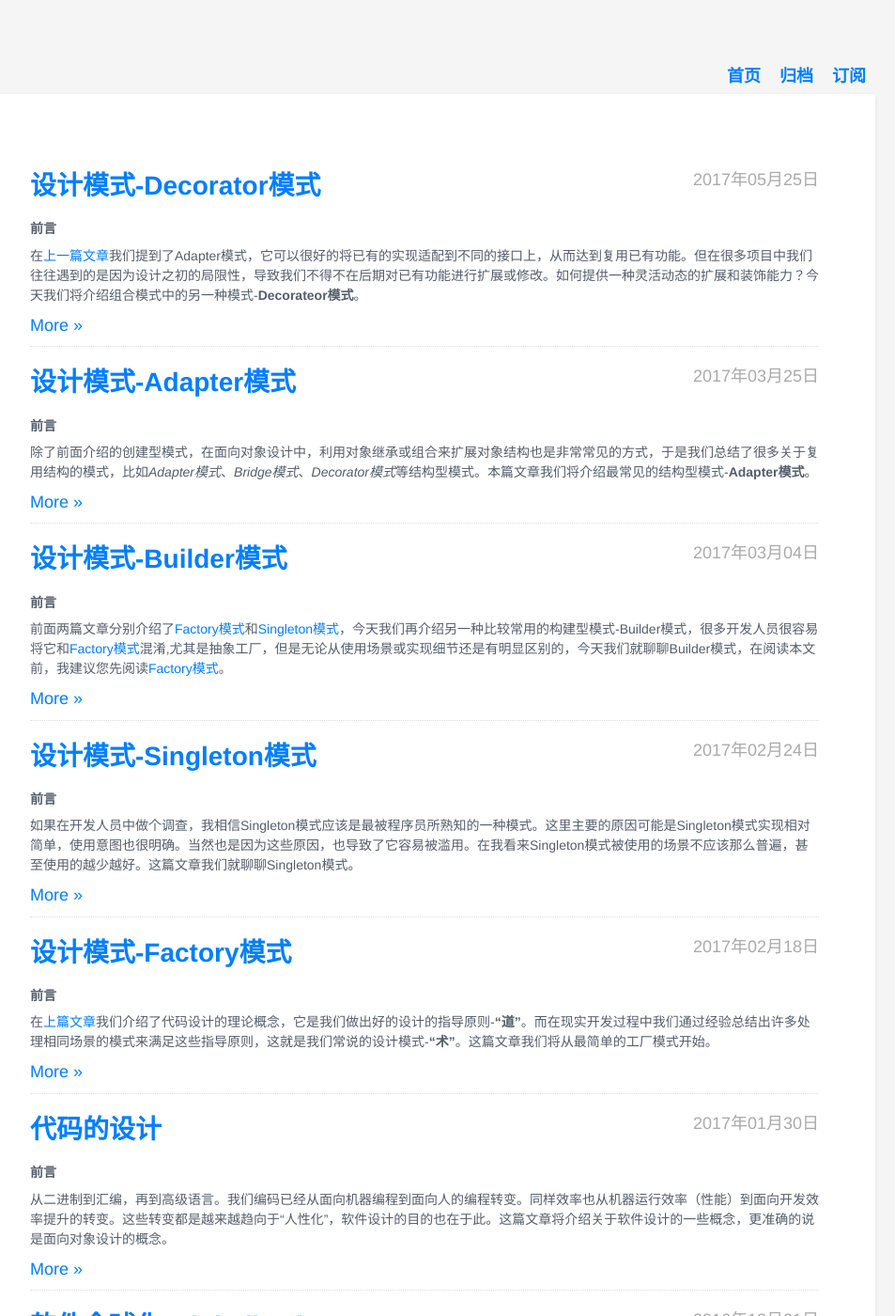
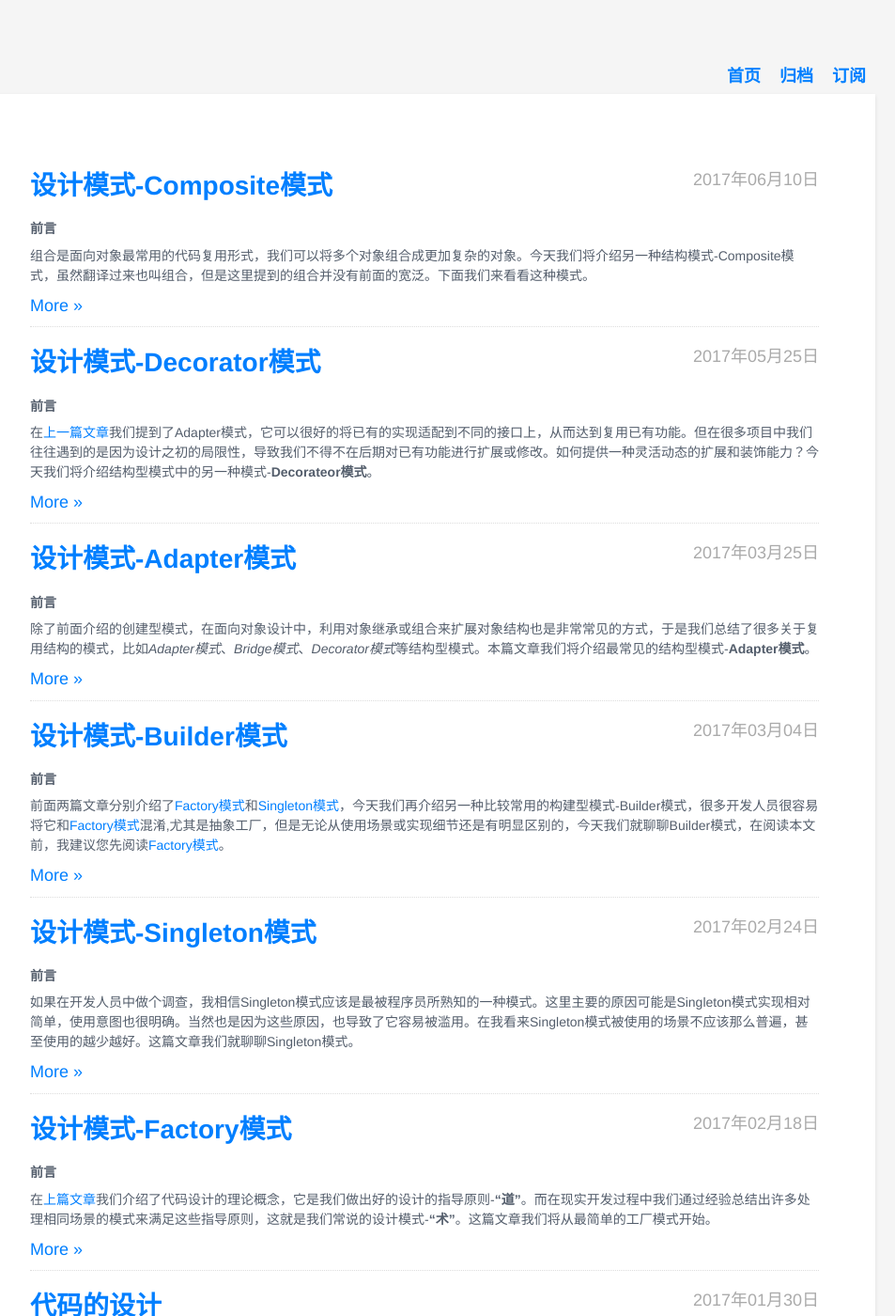
Before and after one commit to qunxi/qunxi.github.io, a Jekyll site: the page built from index.html, in a window 1280 px wide and 1400 px high. Shown: the whole window at 94% size, without its empty margins (188-1141 px from the left). Built offline with Jekyll 4.4.1, drawn with Linux system fonts in a browser that asks for light colours; some of the changed lines change nothing that is shown; some of the changed text lies outside the part shown.

Commit message:
add a new post of blog

````diff
--- a/_posts/2017-05-25-design-pattern-decorator.md
+++ b/_posts/2017-05-25-design-pattern-decorator.md
@@ -8,12 +8,12 @@ description: ""
 comments : true
 categories:
 tags:
-- 工程
-- 基础
+- 设计
+- 模式
 ---
 # 前言
 
-在[上一篇文章](https://qunxi.github.io/2017/03/25/design-pattern-adapter.html)我们提到了Adapter模式，它可以很好的将已有的实现适配到不同的接口上，从而达到复用已有功能。但在很多项目中我们往往遇到的是因为设计之初的局限性，导致我们不得不在后期对已有功能进行扩展或修改。如何提供一种灵活动态的扩展和装饰能力？今天我们将介绍组合模式中的另一种模式-**Decorateor模式**。
+在[上一篇文章](https://qunxi.github.io/2017/03/25/design-pattern-adapter.html)我们提到了Adapter模式，它可以很好的将已有的实现适配到不同的接口上，从而达到复用已有功能。但在很多项目中我们往往遇到的是因为设计之初的局限性，导致我们不得不在后期对已有功能进行扩展或修改。如何提供一种灵活动态的扩展和装饰能力？今天我们将介绍结构型模式中的另一种模式-**Decorateor模式**。
 
 <!--more-->
 
--- /dev/null
+++ b/_posts/2017-06-10-design-pattern-composite.md
@@ -0,0 +1,244 @@
+---
+author: qunxi
+create: 2017-06-07 18:43+08:00
+update: 2017-06-07 18:43+08:00
+layout: page
+title: "设计模式-Composite模式"
+description: ""
+comments : true
+categories:
+tags:
+- 设计
+- 模式
+---
+
+# 前言
+
+组合是面向对象最常用的代码复用形式，我们可以将多个对象组合成更加复杂的对象。今天我们将介绍另一种结构模式-Composite模式，虽然翻译过来也叫组合，但是这里提到的组合并没有前面的宽泛。下面我们来看看这种模式。
+<!--more-->
+
+# 1. 树形组合
+
+在现实世界中，事物组合关系错综复杂很难找到唯一的规律或模式来描述它们。但是我们可以根据不同组合的自身特点，将它们归纳成不同的种类，比如线性的序列、非线性的图、树等组合方式。 而Composite模式就是用来处理树形结构的。
+
+下面我们来看下树形结构的定义：
+
+ > 树形结构是一种层次的嵌套结构。 一个树形结构的外层和内层有相似的结构， 所以这种结构多可以递归的表示
+
+在现实世界中树形结构随处可见，它已经成为归纳分类的重要工具，比如企业组织架构、数据组织方式(XML)、思维导图等，都是树形结构的抽象。
+
+在使用计算机时我们习惯将内容或功能相关的文件放在同一个的目录下，然后再将相关目录包含在一个更大主题的目录下，这样不仅方便查找，更重要的是它符合人类记忆习惯-人总是喜欢用归纳的方式辅助记忆。下面我们将简化后的文件系统设计如下：
+
+```
+public abstract class File
+{
+    public long FileId{get; private set;}
+    public abstract void Open();
+    public abstract void Close();
+}
+
+public class BinaryFile ：File{
+    ...
+}
+
+public class TextFile : File{
+    ...
+}
+
+public class Folder
+{
+    ...
+
+    public void AddFile(File file){
+        _files.Add(file);
+    }
+
+    public void RemoveFile(File file){
+        _files.Remove(file);
+    }
+
+    public int GetFilesCount(){
+        return _files.Count;
+    }
+
+    private List<File> _files;
+}
+```
+
+在上面的例子中，**Folder**和**File**是独立的对象，**Folder**更像是管理**File**的容器。不要忘了**Folder**是可以自包含的，那么这个时候我们就要对**Folder**和**File**做区别处理。下面是是对**Folder**类的进一步扩展。
+
+```
+public class Folder{
+    ...
+    public void AddFolder(Folder folder){
+        _childFolders.Add(folder);
+    }
+
+    public vid RemoveFolder(Folder folder){
+        _childFolders.Remove(folder);
+    }
+
+    public int GetFilesCount()
+    {
+        int count = _files.Count;
+
+        foreach(var folder in _childFolders){
+            count += folder.GetFilesCount();
+        }
+        return count;
+    }
+
+    private List<Folder> _childFolders;
+    ...
+}
+```
+我们添加了额外的目录处理函数和成员变量，看上去好像很完美，但是我们必须看到是因为我们的例子比较简单，如果文件和目录还有其他的行为操作，那么**Folder**类将变得更加复杂。下面我们看看Composite模式如何解决之一问题的。
+
+
+# 2. Composite模式的重构
+
+在开始重构之前我们先看看Composite模式的定义：
+
+> 将对象组合成树形结构以表示**部分-整体的层次结构**。 Composite使得用户对单个对象和组合对象的**使用具有一致性**。
+
+根据定义，我们提取出前面例子中符合Composite模式的特点：
+
+1. 整体部分的树形层次结构：`GetFilesCount`函数的递归调用体现了Folder和File的嵌套层次关系
+2. 整体部分的行为一致性： Folder和File拥有相识的行为操作，比如`Open`、`Close`等。
+
+下面我们将**File**提取成一个抽象基类。这样我们就不需要在**Folder**中区别处理目录和文件两种成员。
+
+```
+public abstract class File
+{
+    public long FileId{get; private set;}
+    public abstract void Open();
+    public abstract void Close();
+}
+
+public class TextFile : File{
+    ...
+}
+
+public class BinaryFile : File{
+    ...
+}
+
+class Folder : File{
+    ...
+
+    public void  AddFile(File file){
+        _files.Add(file);
+    }
+
+    public void RemoveFile(File file){
+        _file.Remove(file);
+    }
+
+    public int GetFilesCount()
+    {
+        int count = 0;
+        foreach(File file in _files){
+            Folder folder = file as Folder;
+            if(folder != null){
+               count += file.GetFilesCount();
+            }
+            else{
+                ++count;
+            }
+        }
+        return count;
+    }
+
+    private List<File> _files;
+}
+```
+
+# 3. Composite模式的透明性处理
+
+上面的例子中，**Folder**类不再区分添加、删除的是文件还是目录，而且因为文件和目录都是继承自同一个抽象类**File**，所以**Folder**类也不再需要维护两份数据。但是在使用过程中我们还是发现很多地方我们需要分别处理文件和目录，比如客户在获得**File**引用时，我们需要单独的判断这个基类的具体事例是否是**Folder**对象，然后决定是否可以添加或删除文件。同样在`GetFilesCount`函数中我们以if条件区分了**Folder**和**File**的不同行为。
+
+客户代码如下：
+
+```
+static void Main(){
+    List<File> files = new List<File>();
+
+    Folder folder = new Folder();
+    File targetFile = new BinaryFile();
+    folder.AddFile(targetFile);
+
+    files.Add(folder);
+    files.Add(new TextFile());
+
+    // 删除所有文件夹下的指定文件
+    foreach(var file in files){
+        var folder = file as Folder;
+        if(folder != null){
+            folder.RemoveFile(targetFile);
+        }
+    }
+}
+```
+
+如何做到具体对象对客户来说更加透明？答案就在Composite的定义中，我们要做到不同层次对象的使用一致性，不论是目录还是文件。下面我们将`AddFile`、`RemoveFile`和`GetFilesCount`函数移到抽象类中，虽然这些函数对于文件来说好像有些不合理（文件如何添加文件...），但是有时默认的**空**行为，也未曾不是一个好的方法，因为一致的行为使得处理更加简单，而空方法也为带来任何的副作用。下面是Composite模式透明处理方式：
+
+```
+public abstract class File{
+    public long FileId{get; private set;}
+    public abstract void Open();
+    public abstract void Close();
+    public virtual void AddFile(File file){
+        return;
+    }
+    public virtual void RemoveFile(File file){
+        return;
+    }
+    public virtual int GetFilesCount(){
+        return 0;
+    }
+}
+
+public Folder : File{
+    public void  AddFile(File file){
+        _files.Add(file);
+    }
+
+    public void RemoveFile(File file){
+        _file.Remove(file);
+    }
+
+    public int GetFilesCount(){
+        int count = 0;
+        foreach(var file in _files){
+            count += file.GetFilesCount();
+        }
+        return count;
+    }
+}
+
+public static void Main(){
+
+    List<File> files = new List<File>();
+
+    Folder folder = new Folder();
+    File targetFile = new BinaryFile();
+    folder.AddFile(targetFile);
+
+    files.Add(folder);
+    files.Add(new TextFile());
+
+    // 删除所有文件夹下的指定文件
+    foreach(var file in files){
+        file.RemoveFile(targetFile);
+    }
+}
+```
+
+![composite pattern](/post-images/2017_6_18_composite_pattern.png)
+
+现在代码使用更加简单了，没有了任何的`if`判断。客户在也不需要区分**Folder**还是**File**。当然任何的便利都不可能是免费的，它必须牺牲一些条件作为交换。比如抽象基类行为定义的膨胀；还有出于安全考虑，有些约束性的条件如果用户调用了，系统需要给出警告或提示，那么上面的空行为，显然是不满足需求的。所以设计其实就是一个平衡的过程，它没有对错，只有适不适合当前的场景。
+
+# 后记
+
+Composite模式在类图结构上和[Decorator模式](https://qunxi.github.io/2017/05/25/design-pattern-decorator.html)非常相似，但是它们的目的完全不同。Decorator模式是为了在不添加新继承类的情况下动态给对象添加新的功能和职责。而Compsoite模式更强调的是嵌套层次对象统一的处理方式。
````
Also changed, not shown: post-images/2017_5_25_decorator_pattern.png, post-images/2017_6_18_composite_pattern.png (added).
